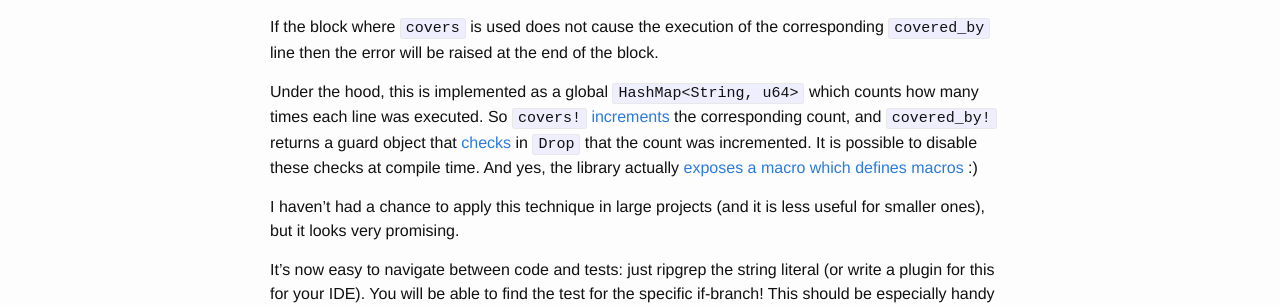
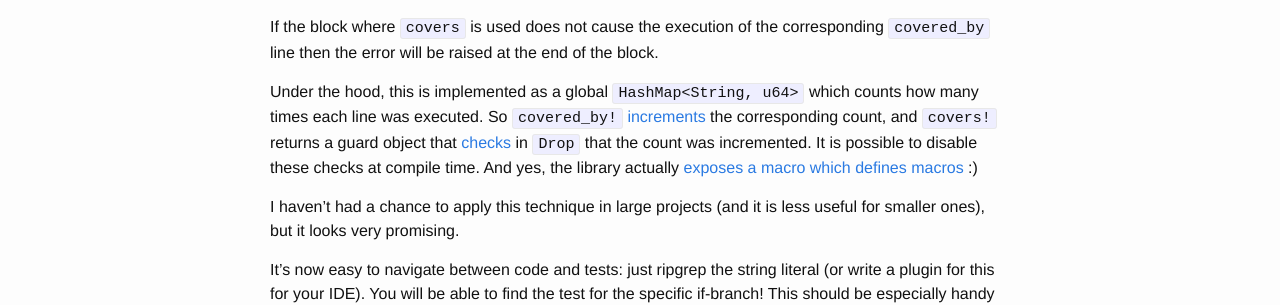
Before and after one commit to matklad/matklad.github.io, a Jekyll site: the page built from _posts/2018-06-18-a-trick-for-test-maintenance.markdown, in a window 1280 px wide and 900 px high, scrolled down 1661 px. Shown: the part 150-455 px from the top of the window. Built offline with Jekyll 4.4.1, drawn with Linux system fonts in a browser that asks for light colours; comment, search, counter and statistics services are not loaded.

Commit message:
Fix typo

```diff
--- a/_posts/2018-06-18-a-trick-for-test-maintenance.markdown
+++ b/_posts/2018-06-18-a-trick-for-test-maintenance.markdown
@@ -110,9 +110,9 @@ the corresponding `covered_by` line then the error will be raised at
 the end of the block.
 
 Under the hood, this is implemented as a global `HashMap<String, u64>`
-which counts how many times each line was executed. So `covers!`
+which counts how many times each line was executed. So `covered_by!`
 [increments](https://github.com/matklad/uncover/blob/1d0770d997e29731b287e9e11e4ffbbea5f456da/src/lib.rs#L146)
-the corresponding count, and `covered_by!` returns a guard object that
+the corresponding count, and `covers!` returns a guard object that
 [checks](https://github.com/matklad/uncover/blob/1d0770d997e29731b287e9e11e4ffbbea5f456da/src/lib.rs#L174-L176)
 in `Drop` that the count was incremented. It is possible to disable
 these checks at compile time. And yes, the library actually [exposes a
```
